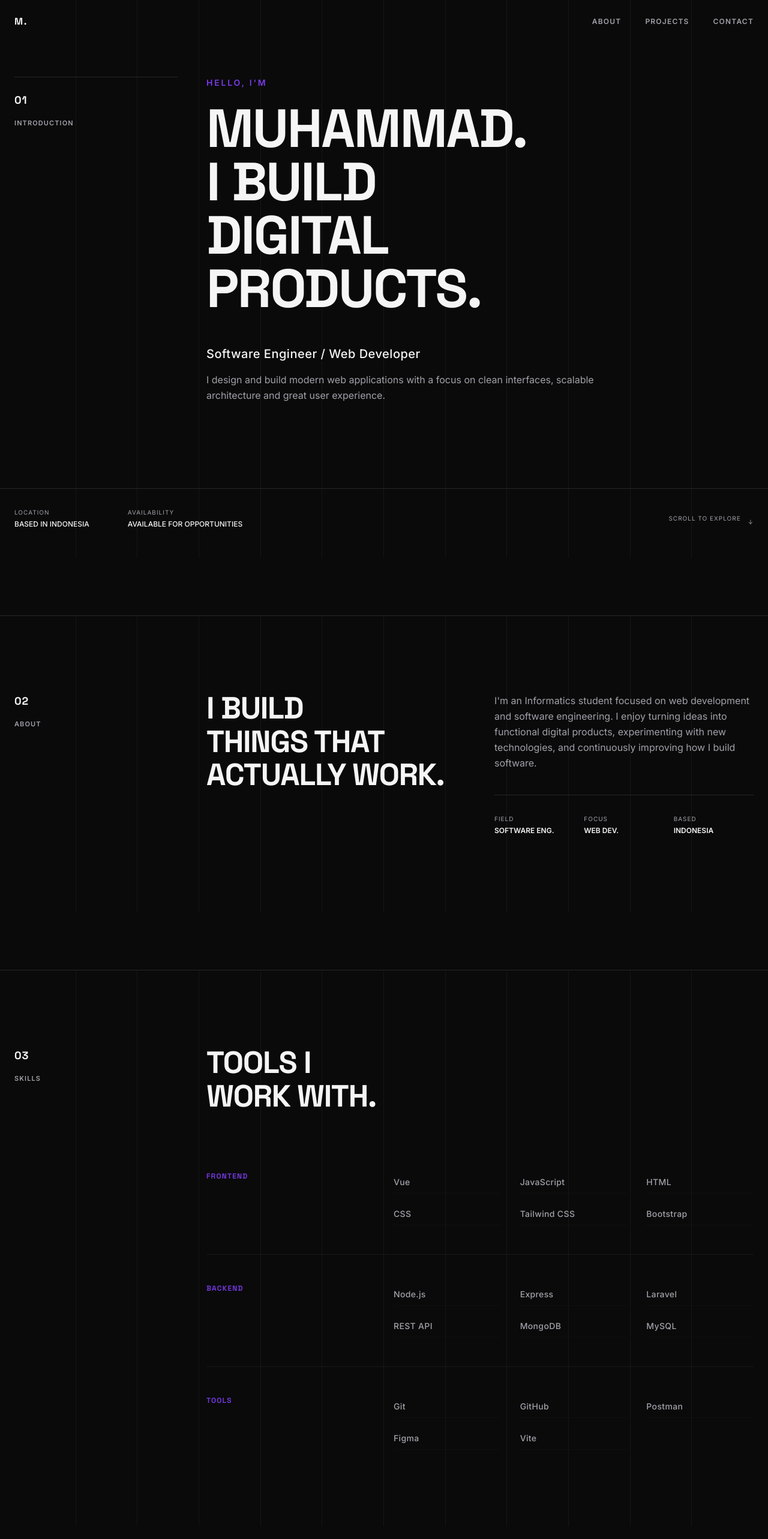
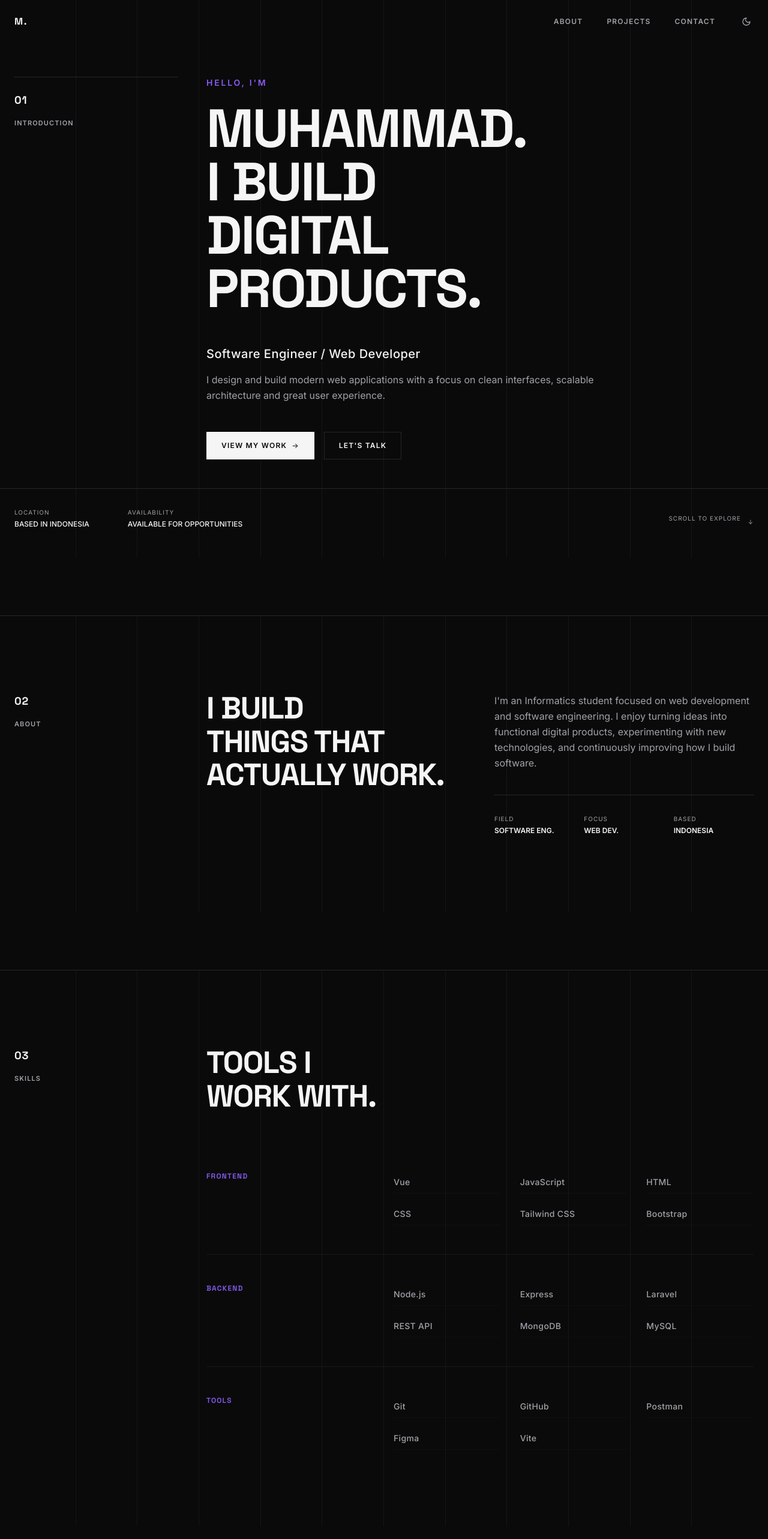
Before and after one commit to muhagit/myportofolio, a Vue app: page / in a window 1280 px wide. Shown: the top 2566 px of the page at 60% size. Built offline with nearby package versions, Linux system fonts and the light colour scheme.

Commit message:
add dark mode

```diff
--- a/src/App.vue
+++ b/src/App.vue
@@ -5,7 +5,7 @@
 </script>
 
 <template>
-  <div class="min-h-screen bg-primary-bg text-primary-text flex flex-col font-sans antialiased selection:bg-accent selection:text-primary-text">
+  <div class="min-h-screen bg-bg text-text flex flex-col font-sans antialiased">
     <Navbar />
 
     <main class="flex-grow">
--- a/src/components/Navbar.vue
+++ b/src/components/Navbar.vue
@@ -1,8 +1,11 @@
 <script setup>
 import { ref, onMounted, onUnmounted } from 'vue'
 import { RouterLink } from 'vue-router'
+import { Sun, Moon } from '@lucide/vue'
+import { useTheme } from '@/composables/useTheme'
 
 const isScrolled = ref(false)
+const { theme, toggleTheme } = useTheme()
 
 const handleScroll = () => {
   isScrolled.value = window.scrollY > 20
@@ -24,14 +27,14 @@
     :class="[
       'fixed top-0 left-0 w-full z-50 transition-all duration-300',
       isScrolled
-        ? 'bg-primary-bg/90 backdrop-blur-md border-b border-border-custom py-4'
+        ? 'bg-bg/90 backdrop-blur-md border-b border-border py-4'
         : 'bg-transparent py-6 border-b border-transparent'
     ]"
   >
     <nav class="max-w-7xl mx-auto px-6 flex items-center justify-between">
       <RouterLink
         to="/"
-        class="font-heading font-bold text-sm md:text-base tracking-widest text-primary-text hover:text-accent focus-visible:outline-none focus-visible:ring-2 focus-visible:ring-accent/50 focus-visible:ring-offset-2 focus-visible:ring-offset-primary-bg rounded transition-colors duration-200"
+        class="font-heading font-bold text-sm md:text-base tracking-widest text-text hover:text-accent focus-visible:outline-none focus-visible:ring-2 focus-visible:ring-accent/50 focus-visible:ring-offset-2 focus-visible:ring-offset-bg rounded transition-colors duration-200"
       >
         M.
       </RouterLink>
@@ -39,22 +42,32 @@
       <div class="flex items-center gap-6 md:gap-10 font-sans text-[11px] md:text-xs font-semibold tracking-widest uppercase">
         <RouterLink
           to="/#about"
-          class="text-secondary-text hover:text-primary-text focus-visible:outline-none focus-visible:ring-2 focus-visible:ring-accent/50 focus-visible:ring-offset-2 focus-visible:ring-offset-primary-bg rounded transition-colors duration-200"
+          class="text-text-secondary hover:text-text focus-visible:outline-none focus-visible:ring-2 focus-visible:ring-accent/50 focus-visible:ring-offset-2 focus-visible:ring-offset-bg rounded transition-colors duration-200"
         >
           About
         </RouterLink>
         <RouterLink
           to="/#projects"
-          class="text-secondary-text hover:text-primary-text focus-visible:outline-none focus-visible:ring-2 focus-visible:ring-accent/50 focus-visible:ring-offset-2 focus-visible:ring-offset-primary-bg rounded transition-colors duration-200"
+          class="text-text-secondary hover:text-text focus-visible:outline-none focus-visible:ring-2 focus-visible:ring-accent/50 focus-visible:ring-offset-2 focus-visible:ring-offset-bg rounded transition-colors duration-200"
         >
           Projects
         </RouterLink>
         <RouterLink
           to="/#contact"
-          class="text-secondary-text hover:text-primary-text focus-visible:outline-none focus-visible:ring-2 focus-visible:ring-accent/50 focus-visible:ring-offset-2 focus-visible:ring-offset-primary-bg rounded transition-colors duration-200"
+          class="text-text-secondary hover:text-text focus-visible:outline-none focus-visible:ring-2 focus-visible:ring-accent/50 focus-visible:ring-offset-2 focus-visible:ring-offset-bg rounded transition-colors duration-200"
         >
           Contact
         </RouterLink>
+
+        <!-- Theme Switch -->
+        <button
+          @click="toggleTheme"
+          :aria-label="theme === 'dark' ? 'Switch to light mode' : 'Switch to dark mode'"
+          class="text-text-secondary hover:text-accent focus-visible:outline-none focus-visible:ring-2 focus-visible:ring-accent/50 focus-visible:ring-offset-2 focus-visible:ring-offset-bg rounded transition-all duration-300 transform hover:scale-105 active:scale-95 motion-reduce:transform-none motion-reduce:transition-none flex items-center justify-center p-1 cursor-pointer"
+        >
+          <Moon v-if="theme === 'dark'" class="w-4 h-4 transition-transform duration-300 hover:rotate-12 motion-reduce:transform-none motion-reduce:transition-none" />
+          <Sun v-else class="w-4 h-4 transition-transform duration-300 hover:rotate-12 motion-reduce:transform-none motion-reduce:transition-none" />
+        </button>
       </div>
     </nav>
   </header>
--- /dev/null
+++ b/src/composables/useTheme.js
@@ -0,0 +1,54 @@
+import { ref } from 'vue'
+
+const theme = ref('dark')
+
+function getSafeLocalStorage(key) {
+  try {
+    return localStorage.getItem(key)
+  } catch (e) {
+    console.warn('localStorage is not accessible:', e)
+    return null
+  }
+}
+
+function setSafeLocalStorage(key, value) {
+  try {
+    localStorage.setItem(key, value)
+  } catch (e) {
+    console.warn('localStorage is not accessible:', e)
+  }
+}
+
+export function useTheme() {
+  const initTheme = () => {
+    const saved = getSafeLocalStorage('portfolio-theme')
+    if (saved === 'light' || saved === 'dark') {
+      theme.value = saved
+    } else {
+      theme.value = 'dark' // default to dark
+    }
+    applyTheme(theme.value)
+  }
+
+  const applyTheme = (val) => {
+    if (typeof document !== 'undefined') {
+      if (val === 'light') {
+        document.documentElement.classList.add('light')
+      } else {
+        document.documentElement.classList.remove('light')
+      }
+    }
+  }
+
+  const toggleTheme = () => {
+    theme.value = theme.value === 'dark' ? 'light' : 'dark'
+    setSafeLocalStorage('portfolio-theme', theme.value)
+    applyTheme(theme.value)
+  }
+
+  return {
+    theme,
+    initTheme,
+    toggleTheme
+  }
+}
--- a/src/data/contact.js
+++ b/src/data/contact.js
@@ -1,8 +1,7 @@
-// WARNING: Replace with your actual email address before deploying to production.
 export const contact = {
-  email: "", // Requires manual replacement (e.g., "your-email@example.com")
-  github: "https://github.com/muhagit",
-
-  linkedin: "",
-  instagram: ""
+  email: "",
+  github: "",
+  linkedin: "https://www.linkedin.com/in/muhadevv",
+  instagram: "https://www.instagram.com/mhmmdn_s",
+  tiktok: "https://www.tiktok.com/@mhmmdn_s"
 }
--- a/src/index.css
+++ b/src/index.css
@@ -1,12 +1,94 @@
 @import url('https://fonts.googleapis.com/css2?family=Inter:wght@300;400;500;600;700&family=Space+Grotesk:wght@400;500;600;700&display=swap');
 @import "tailwindcss";
 
+:root {
+  --color-bg: #0A0A0A;
+  --color-surface: #111113;
+  --color-surface-elevated: #18181B;
+
+  --color-text: #F5F5F5;
+  --color-text-secondary: #A1A1AA;
+  --color-text-tertiary: #71717A;
+
+  --color-border: #27272A;
+  --color-border-strong: #3F3F46;
+
+  --color-accent: #8B5CF6;
+  --color-accent-hover: #A78BFA;
+
+  --color-accent-soft: rgba(139, 92, 246, 0.12);
+  --color-accent-border: rgba(139, 92, 246, 0.35);
+
+  --color-selection-bg: #8B5CF6;
+  --color-selection-text: #FFFFFF;
+
+  --color-focus: #A78BFA;
+
+  --color-overlay: rgba(0, 0, 0, 0.6);
+
+  --color-tech-hover: #A78BFA;
+}
+
+.light {
+  --color-bg: #F5F5F2;
+  --color-surface: #FAFAF8;
+  --color-surface-elevated: #FFFFFF;
+
+  --color-text: #18181B;
+  --color-text-secondary: #52525B;
+  --color-text-tertiary: #71717A;
+
+  --color-border: #D4D4D8;
+  --color-border-strong: #A1A1AA;
+
+  --color-accent: #6D28D9;
+  --color-accent-hover: #5B21B6;
+
+  --color-accent-soft: rgba(109, 40, 217, 0.08);
+  --color-accent-border: rgba(109, 40, 217, 0.3);
+
+  --color-selection-bg: #6D28D9;
+  --color-selection-text: #FFFFFF;
+
+  --color-focus: #6D28D9;
+
+  --color-overlay: rgba(24, 24, 27, 0.35);
+
+  --color-tech-hover: #6D28D9;
+}
+
 @theme {
-  --color-primary-bg: #0A0A0A;
-  --color-primary-text: #F5F5F5;
-  --color-secondary-text: #A1A1AA;
-  --color-border-custom: #27272A;
-  --color-accent: #7C3AED;
+  --color-bg: var(--color-bg);
+  --color-surface: var(--color-surface);
+  --color-surface-elevated: var(--color-surface-elevated);
+
+  --color-text: var(--color-text);
+  --color-text-secondary: var(--color-text-secondary);
+  --color-text-tertiary: var(--color-text-tertiary);
+
+  --color-border: var(--color-border);
+  --color-border-strong: var(--color-border-strong);
+
+  --color-accent: var(--color-accent);
+  --color-accent-hover: var(--color-accent-hover);
+
+  --color-accent-soft: var(--color-accent-soft);
+  --color-accent-border: var(--color-accent-border);
+
+  --color-selection-bg: var(--color-selection-bg);
+  --color-selection-text: var(--color-selection-text);
+
+  --color-focus: var(--color-focus);
+
+  --color-overlay: var(--color-overlay);
+
+  --color-tech-hover: var(--color-tech-hover);
+
+  /* Legacy mappings to maintain absolute backward compatibility with existing styles if any */
+  --color-primary-bg: var(--color-bg);
+  --color-primary-text: var(--color-text);
+  --color-secondary-text: var(--color-text-secondary);
+  --color-border-custom: var(--color-border);
 
   --font-sans: 'Inter', system-ui, -apple-system, sans-serif;
   --font-heading: 'Space Grotesk', sans-serif;
@@ -25,8 +107,8 @@
 
 @layer base {
   html, body {
-    background-color: var(--color-primary-bg);
-    color: var(--color-primary-text);
+    background-color: var(--color-bg);
+    color: var(--color-text);
     font-family: var(--font-sans);
     margin: 0;
     padding: 0;
@@ -37,6 +119,27 @@
 
   h1, h2, h3, h4, h5, h6 {
     font-family: var(--font-heading);
+  }
+
+  /* Accessible focus indicators */
+  :focus-visible {
+    outline: 2px solid var(--color-focus);
+    outline-offset: 4px;
+  }
+
+  /* Global selection rules */
+  ::selection {
+    background: var(--color-selection-bg);
+    color: var(--color-selection-text);
+  }
+}
+
+/* Restrained transitions for theme-dependent properties */
+@media (prefers-reduced-motion: no-preference) {
+  html, body, header, footer, section, div, p, span, a, button, input, textarea, select {
+    transition-property: background-color, border-color, color, fill, stroke;
+    transition-duration: 250ms;
+    transition-timing-function: ease;
   }
 }
 
--- a/src/main.js
+++ b/src/main.js
@@ -2,6 +2,10 @@
 import './index.css'
 import App from './App.vue'
 import router from '@/router'
+import { useTheme } from '@/composables/useTheme'
+
+const { initTheme } = useTheme()
+initTheme()
 
 const app = createApp(App)
 app.use(router)
--- a/src/sections/SkillsSection.vue
+++ b/src/sections/SkillsSection.vue
@@ -124,10 +124,10 @@
                     :key="skill"
                     class="group flex items-center justify-between py-2 border-b border-border-custom/20 text-secondary-text hover:text-primary-text transition-colors duration-300 select-none cursor-pointer"
                   >
-                    <span class="font-sans text-xs md:text-sm font-medium tracking-wide transition-colors duration-300 group-hover:text-accent">
+                    <span class="font-sans text-xs md:text-sm font-medium tracking-wide transition-colors duration-300 group-hover:text-tech-hover">
                       {{ skill }}
                     </span>
-                    <span class="opacity-0 -translate-x-2 group-hover:opacity-100 group-hover:translate-x-0 transition-all duration-300 text-accent font-semibold text-xs leading-none">
+                    <span class="opacity-0 -translate-x-2 group-hover:opacity-100 group-hover:translate-x-0 transition-all duration-300 text-accent group-hover:text-tech-hover font-semibold text-xs leading-none">
                       &rarr;
                     </span>
                   </div>
```
Also changed, not shown: index.html (+12 -0 lines), src/components/Footer.vue (+14 -0 lines), src/components/ProjectCard.vue (+8 -8 lines), src/sections/ContactSection.vue (+13 -0 lines).
